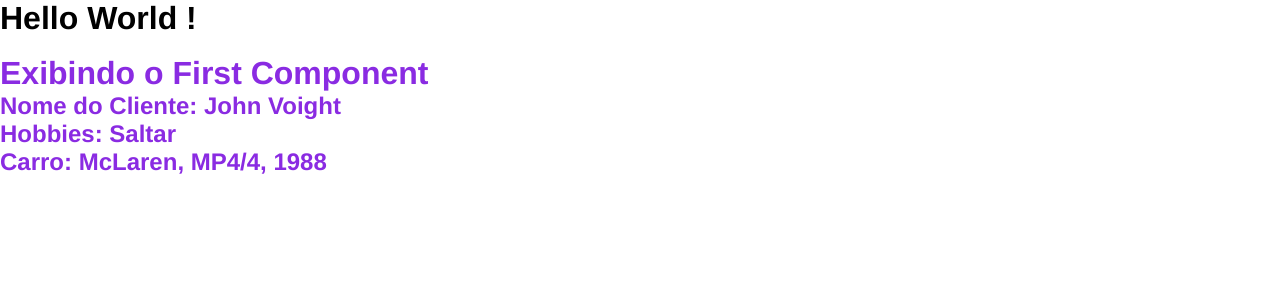
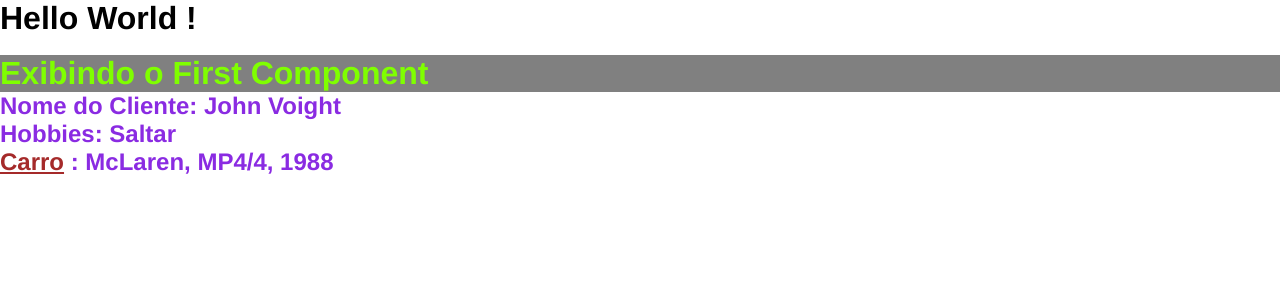
Before and after one commit to ernestopcaraujo/projectReviewAngular, an Angular app in the folder curso-angular/: page / in a window 1280 px wide. Shown: the top 300 px of the page. Built offline with nearby package versions, Linux system fonts and the light colour scheme.

Commit message:
Implements global and scoped styles

```diff
--- a/curso-angular/src/app/components/first-component/first-component.component.html
+++ b/curso-angular/src/app/components/first-component/first-component.component.html
@@ -1,4 +1,4 @@
-<h1>Exibindo o First Component</h1>
+<h1 class="titleFirstComponent">Exibindo o First Component</h1>
 <h2>Nome do Cliente: {{clientName}}</h2>
 <h2>Hobbies: {{hobbies[2]}}</h2>
-<h2>Carro: {{car.name}}, {{car.model}}, {{car.year}}</h2>
+<h2><a href='#'>Carro</a> : {{car.name}}, {{car.model}}, {{car.year}}</h2>
```
